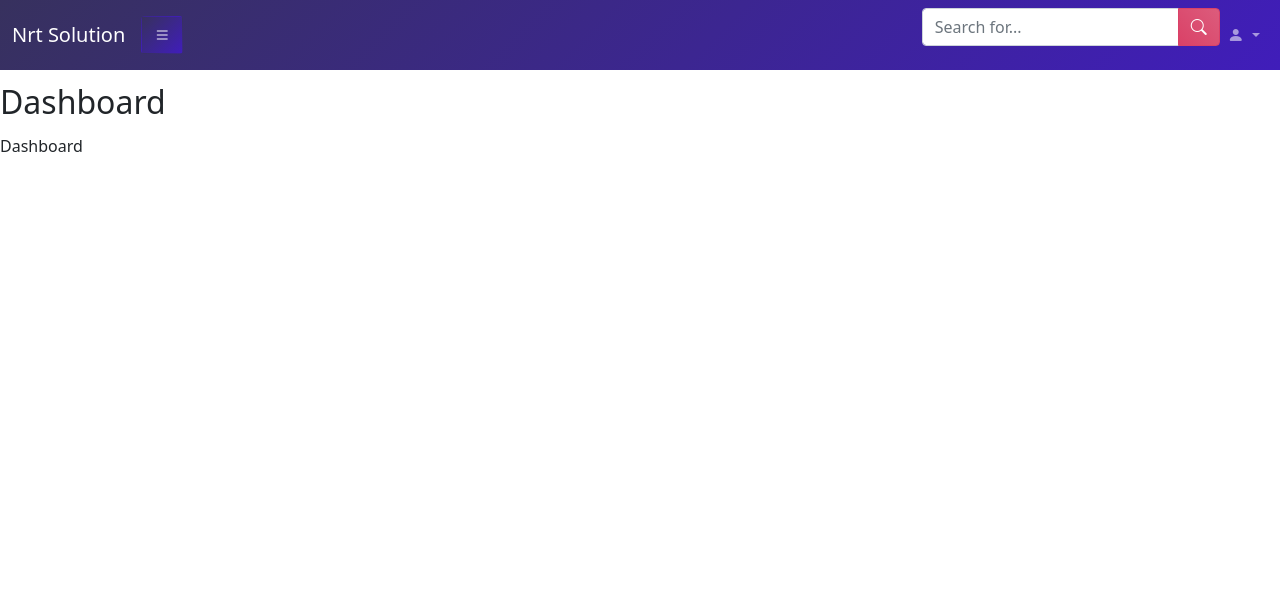
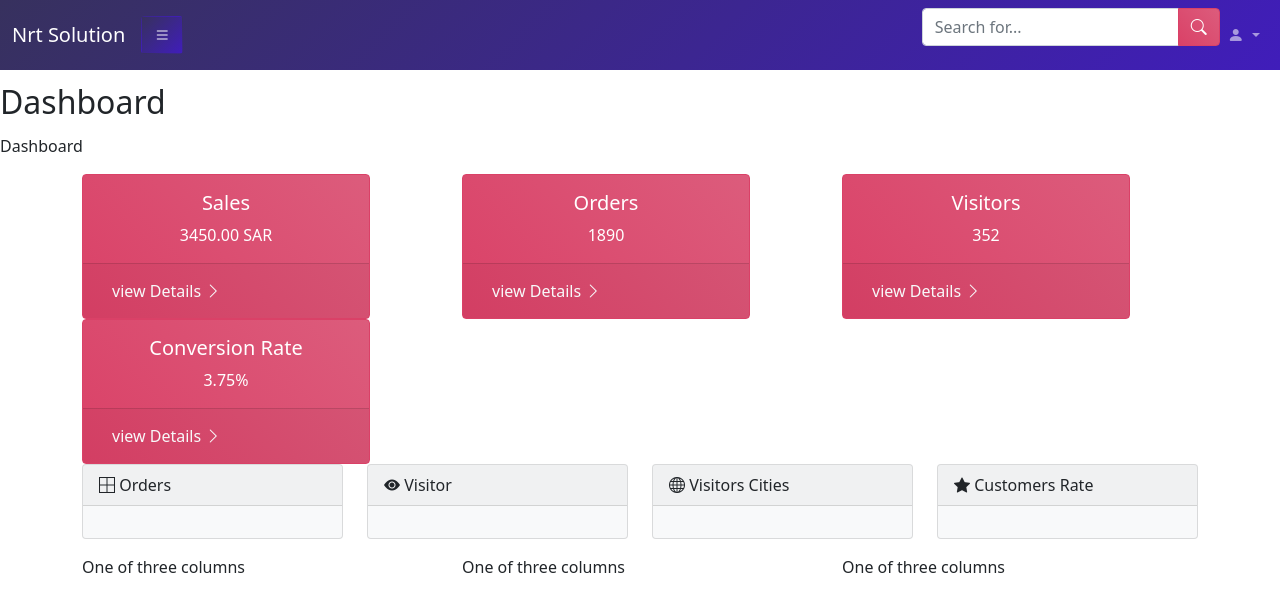
Before and after one commit to saalahmadi/Dashboard-master, a plain HTML site: page index.html in a window 1280 px wide. Drawn offline with nearby package versions, Linux system fonts and the light colour scheme.

Commit message:
add cards

```diff
--- a/index.html
+++ b/index.html
@@ -76,10 +76,10 @@
                   <a class="nav-link text-light" href="#"> <i class="bi bi-handbag-fill"></i> Products</a>
                 </li>
                 <li class="nav-item">
-                  <a class="nav-link text-light" href="#"><i class="bi bi-border-all"></i> Orders</a>
+                  <a class="nav-link text-light" href="#"><i class="bi bi-border-all"></i> Orders <i class="bi bi-chevron-right"></i></a>
                 </li>
                 <li class="nav-item">
-                    <a class="nav-link text-light" href="#"> <i class="bi bi-pie-chart-fill"></i> Reports</a>
+                    <a class="nav-link text-light" href="#"> <i class="bi bi-pie-chart-fill"></i> Reports <i class="bi bi-chevron-right"></i></a>
                   </li>
                   <li class="nav-item">
                     <a class="nav-link text-light" href="#"> <i class="bi bi-people-fill"></i> Customers</a>
@@ -96,6 +96,109 @@
         <div>
 
             <main>
+                <div class="container">
+                    <div class="row align-items-start">
+                      <div class="col">
+                        <div class="card bg-pink" style="width: 18rem;">
+
+                            <div class="card-body text-center">
+                              <h5 class="card-title">Sales</h5>
+                              <p class="card-text">3450.00 SAR</p>
+
+
+                            </div>
+                            <div class="card-footer">
+                                <a href="#" class="btn text-light">view Details <i class="bi bi-chevron-right"></i></a>
+                              </div>
+                          </div>
+                      </div>
+                      <div class="col">
+                        <div class="card bg-pink " style="width: 18rem;">
+
+                            <div class="card-body text-center">
+                              <h5 class="card-title">Orders</h5>
+                              <p class="card-text">1890</p>
+
+                            </div>
+                            <div class="card-footer">
+                                <a href="#" class="btn text-light">view Details <i class="bi bi-chevron-right"></i></a>
+                              </div>
+                          </div>
+                      </div>
+                      <div class="col">
+                        <div class="card bg-pink" style="width: 18rem;">
+
+                            <div class="card-body text-center">
+                              <h5 class="card-title">Visitors</h5>
+                              <p class="card-text">352</p>
+
+                            </div>
+                            <div class="card-footer">
+                                <a href="#" class="btn text-light">view Details <i class="bi bi-chevron-right"></i></a>
+                              </div>
+                          </div>
+                      </div>
+                      <div class="col">
+                        <div class="card bg-pink" style="width: 18rem;">
+
+                            <div class="card-body text-center">
+                              <h5 class="card-title">Conversion Rate</h5>
+                              <p class="card-text">3.75%</p>
+
+                            </div>
+                            <div class="card-footer">
+                                <a href="#" class="btn text-light">view Details <i class="bi bi-chevron-right"></i></a>
+                              </div>
+                          </div>
+                      </div>
+                    </div>
+                    <div class="row align-items-center">
+                      <div class="col">
+                        <div class="card text-dark bg-light mb-3" style="max-width: 18rem;">
+                            <div class="card-header"> <i class="bi bi-border-all"></i> Orders</div>
+                            <div class="card-body">
+
+                            </div>
+                          </div>
+                      </div>
+                      <div class="col">
+                        <div class="card text-dark bg-light mb-3" style="max-width: 18rem;">
+                            <div class="card-header"><i class="bi bi-eye-fill"></i> Visitor</div>
+                            <div class="card-body">
+
+
+                            </div>
+                          </div>
+                      </div>
+                      <div class="col">
+                        <div class="card text-dark bg-light mb-3" style="max-width: 18rem;">
+                            <div class="card-header"><i class="bi bi-globe"></i> Visitors Cities</div>
+                            <div class="card-body">
+
+                            </div>
+                          </div>
+                      </div>
+                      <div class="col">
+                        <div class="card text-dark bg-light mb-3" style="max-width: 18rem;">
+                            <div class="card-header"> <i class="bi bi-star-fill"></i> Customers Rate</div>
+                            <div class="card-body">
+
+                            </div>
+                          </div>
+                      </div>
+                    </div>
+                    <div class="row align-items-end">
+                      <div class="col">
+                        One of three columns
+                      </div>
+                      <div class="col">
+                        One of three columns
+                      </div>
+                      <div class="col">
+                        One of three columns
+                      </div>
+                    </div>
+                  </div>
                 <!-- Reports Cards -->
                 <!-- Reports Chart -->
                 <!-- Customers Table -->
```
